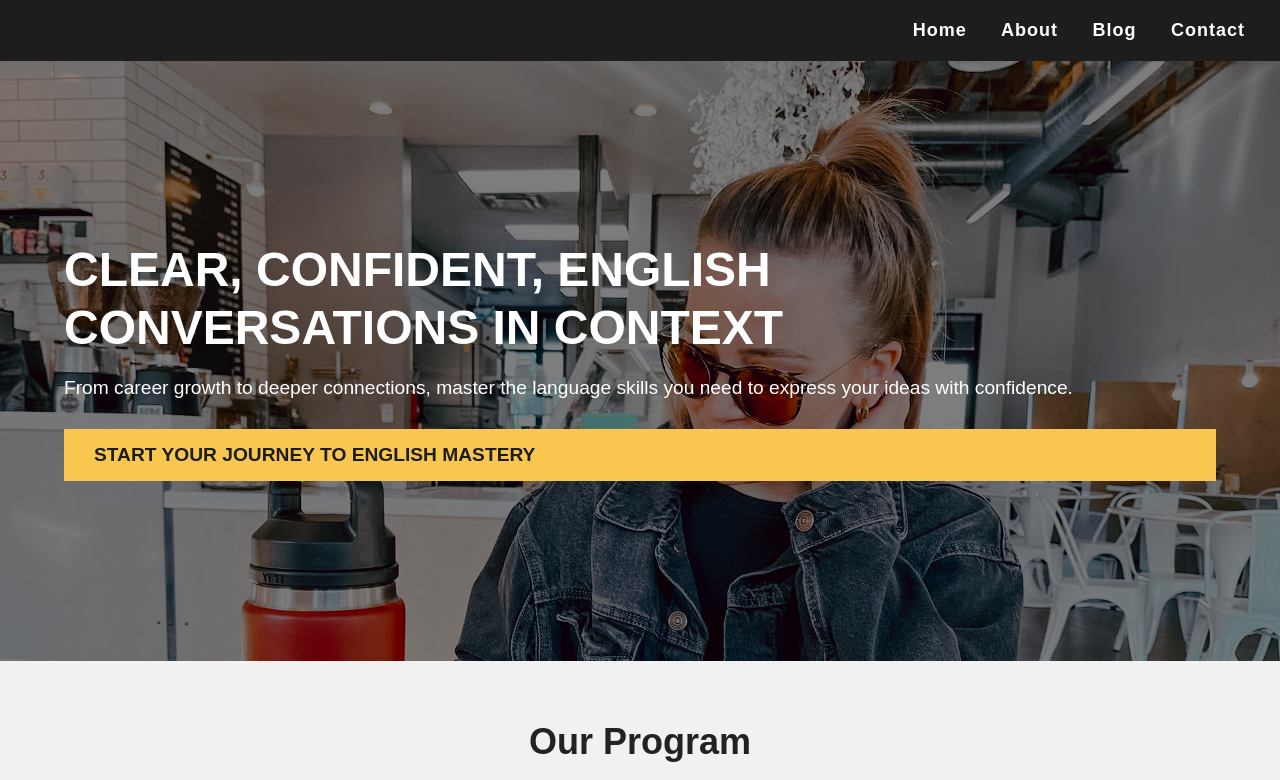
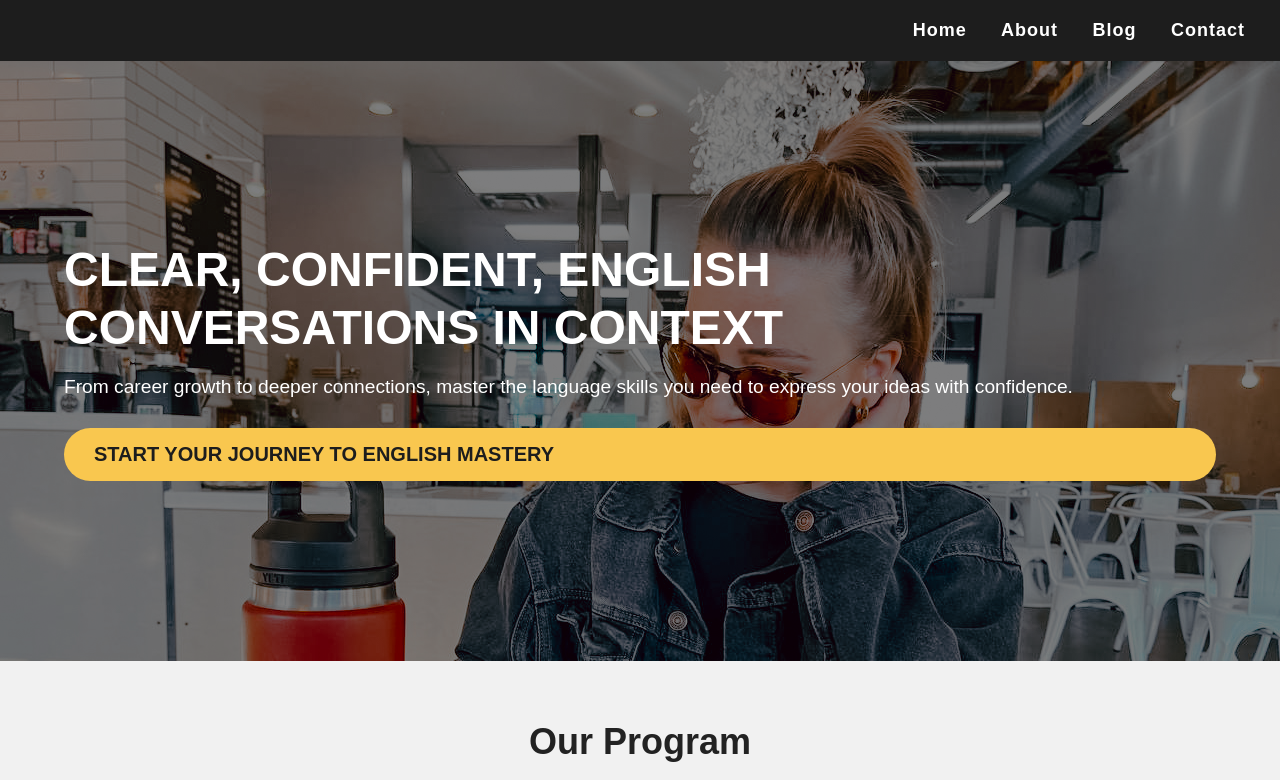
Before and after one commit to maloryw/asasecondlanguage, a plain HTML site: page index.html in a window 1280 px wide. Shown: the top 780 px of the page. Drawn offline with Linux system fonts and the light colour scheme.

Commit message:
Update style.css

```diff
--- a/style.css
+++ b/style.css
@@ -94,12 +94,12 @@ nav ul li a:hover {
 .cta-button {
     display: inline-block; /* Limits width to button content */
     padding: 15px 30px;
-    font-size: 1.2em;
+    font-size: 20px;
     font-weight: bold;
     background-color: #f9c74f;
     color: #1d1d1d;
     border: none;
-    border-radius: 0px;
+    border-radius: 50px;
     cursor: pointer;
     transition: background-color 0.3s ease, transform 0.3s ease;
     text-decoration: none;
```
